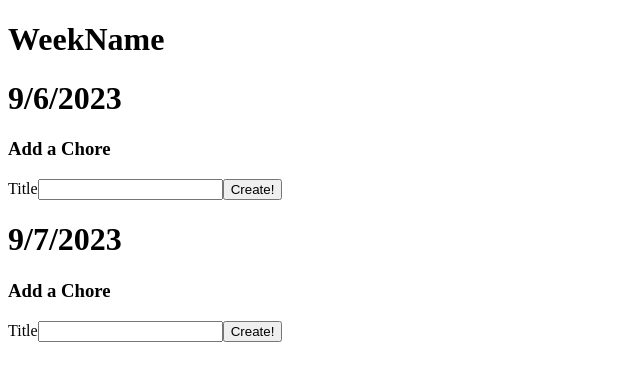
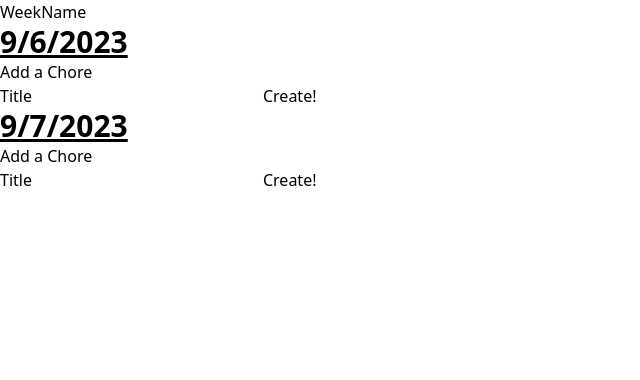
Before and after one commit to funwithlasers/todo-calendar, a React (Create React App) app: page / in a window 1280 px wide. Shown: the top 380 px of the page, without its empty margins (0-640 px from the left). Built offline with nearby package versions, Linux system fonts and the light colour scheme; data requests are answered from the project's data file.

Commit message:
add tailwinds css

```diff
--- a/package.json
+++ b/package.json
@@ -37,5 +37,8 @@
       "last 1 firefox version",
       "last 1 safari version"
     ]
+  },
+  "devDependencies": {
+    "tailwindcss": "^3.3.3"
   }
 }
--- a/src/components/DayShow.js
+++ b/src/components/DayShow.js
@@ -5,7 +5,7 @@
 
   return (
     <div className="day-show">
-      <h1>{date}</h1>
+      <h1 className='text-3xl font-bold underline'>{date}</h1>
       <ChoreList date={date}/>
       <ChoreCreate date={date}/>
     </div>
--- a/src/index.js
+++ b/src/index.js
@@ -1,4 +1,4 @@
-//import './index.css';
+import './input.css';
 import React from 'react';
 import ReactDOM from 'react-dom/client';
 import App from './App';
--- /dev/null
+++ b/src/input.css
@@ -0,0 +1,3 @@
+@tailwind base;
+@tailwind components;
+@tailwind utilities;
--- /dev/null
+++ b/tailwind.config.js
@@ -0,0 +1,8 @@
+/** @type {import('tailwindcss').Config} */
+module.exports = {
+  content: ["./src/**/*.{html,js}"],
+  theme: {
+    extend: {},
+  },
+  plugins: [],
+}
```
Also changed, not shown: 1 other file (tests, documents, lock files or other folders).
